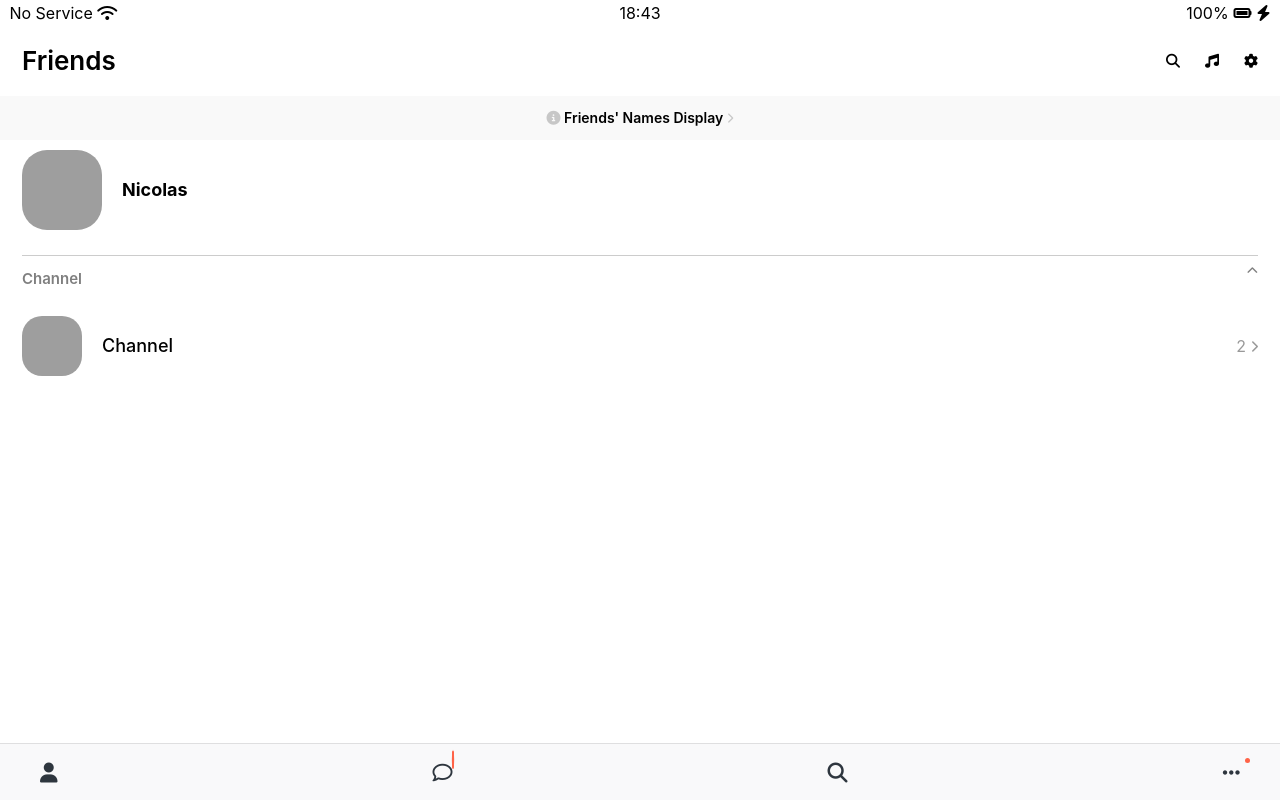
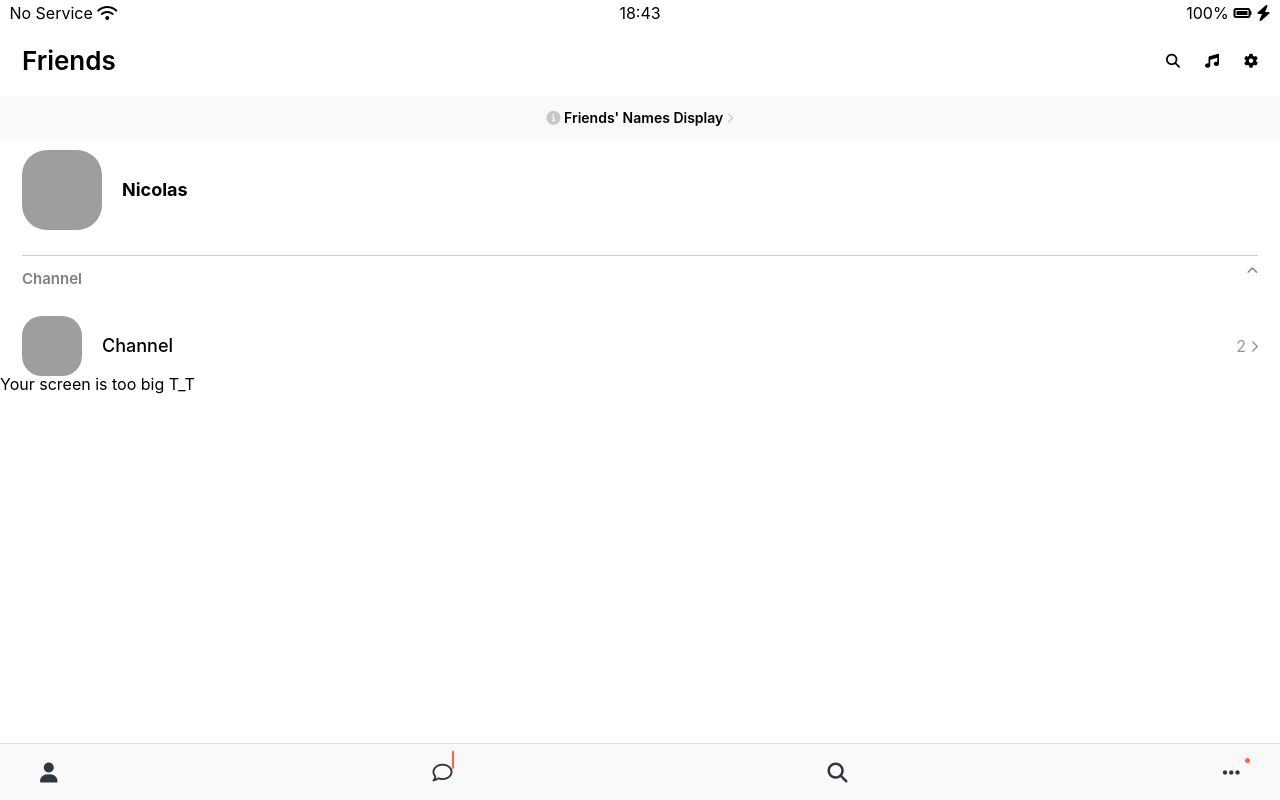
Before and after one commit to cacaz2/kokoa-clone-2021, a plain HTML site: page friends.html in a window 1280 px wide. Drawn offline with Linux system fonts and the light colour scheme; grey boxes are pictures that could not be loaded.

Commit message:
Update friends.html

```diff
--- a/friends.html
+++ b/friends.html
@@ -85,6 +85,8 @@
     <div id="splash-screen">
       <i class="fas fa-comment"></i>
     </div>
+    <div id="no-mobile">
+                       <span> Your screen is too big T_T</span>
     <script src="https://kit.fontawesome.com/6478f529f2.js" crossorigin="anonymous"></script>
   </body>
 </html>
```
